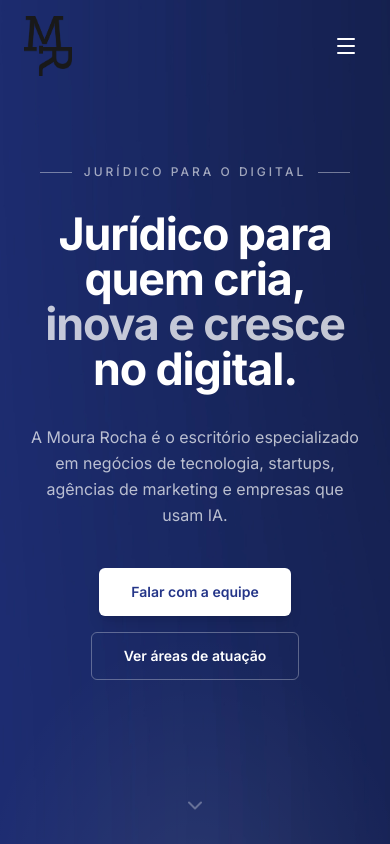
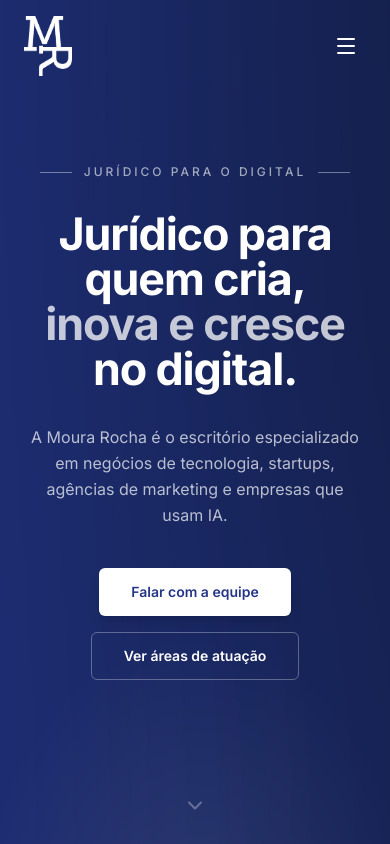
Before and after one commit to gabrielagenciasegundo/mourarocha-site, a Next.js app: page / in a window 390 px wide. Shown: the top 844 px of the page. Built offline with nearby package versions, Linux system fonts and the light colour scheme; a web font is replaced by a local one.

Commit message:
feat: implement responsive Navbar component with dynamic scroll-based styling

```diff
--- a/components/layout/Navbar.tsx
+++ b/components/layout/Navbar.tsx
@@ -48,7 +48,14 @@
         {/* Logo */}
         <Link href="/" className="flex items-center gap-2 shrink-0">
           <span className="text-white text-2xl font-black tracking-tighter leading-none">
-            <Image src='/images/Logo MR_Prancheta 1-03.png' alt="Logo MouraRocha" width={160} height={60} priority className="w-auto h-[60px]" />
+            <Image
+              src={isLightSection ? '/images/Logo MR_Prancheta 1-03.png' : '/images/Logo MR_Prancheta 1-04.png'}
+              alt="Logo MouraRocha"
+              width={160}
+              height={60}
+              priority
+              className="w-auto h-[60px]"
+            />
           </span>
         </Link>
 
```
